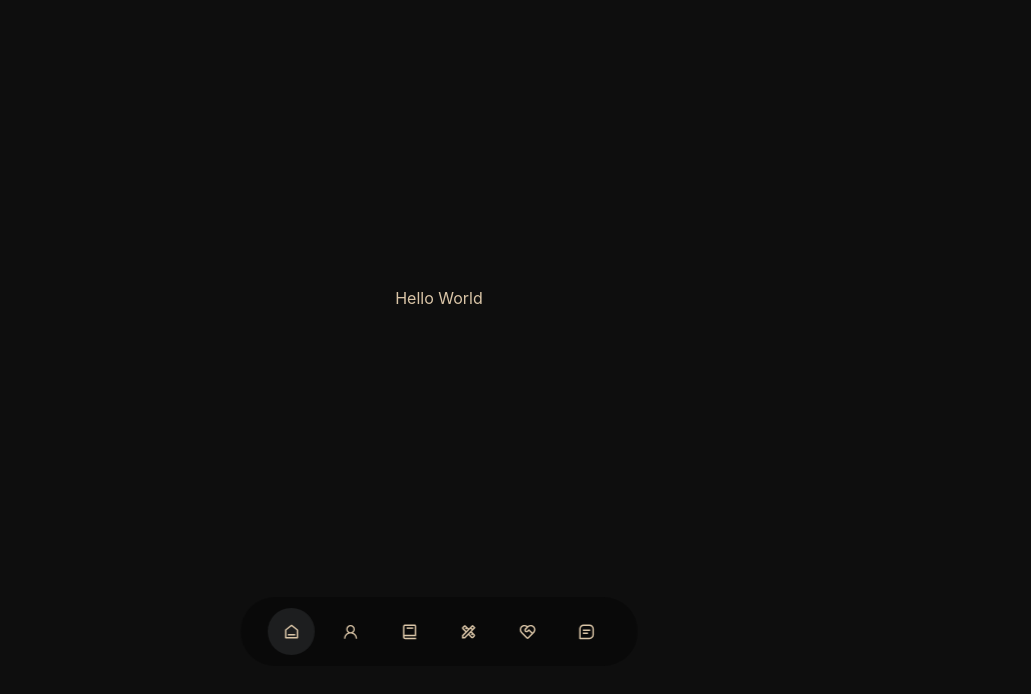
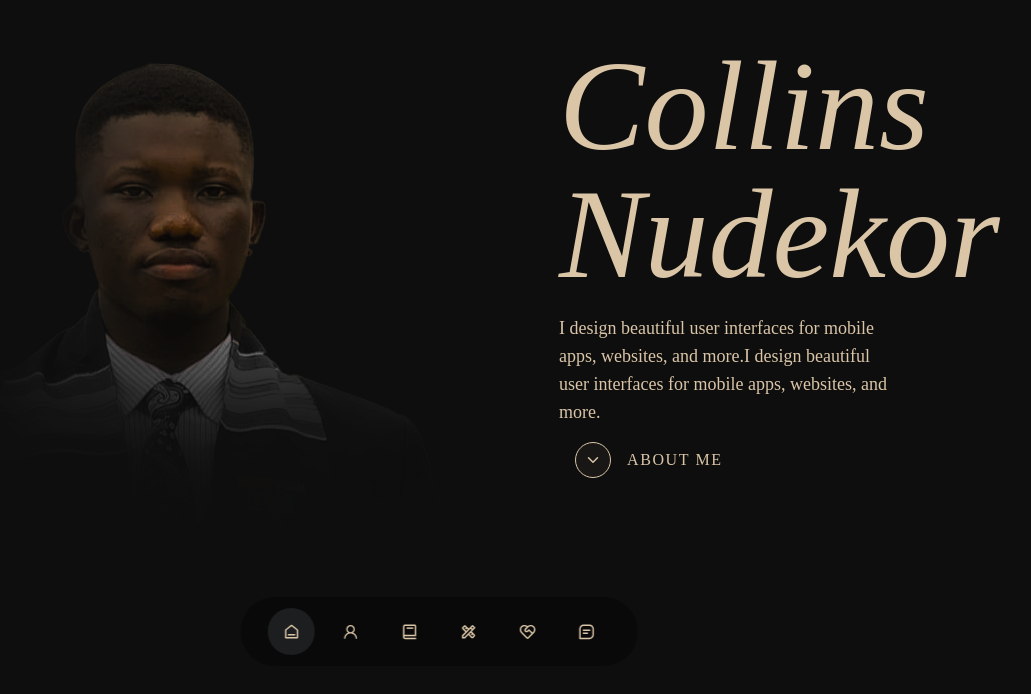
Before and after one commit to lins-n/Portfolio, a React (Create React App) app: page /about in a window 1280 px wide. Shown: the part 102-796 px from the top of the page, without its empty margins (201-1232 px from the left). Built offline with nearby package versions, Linux system fonts and the light colour scheme.

Commit message:
Started working on the about us page

```diff
--- a/src/Header.js
+++ b/src/Header.js
@@ -19,7 +19,7 @@ const Header = () => {
         whileInView={{ opacity: 1, y: 0 }}
         transition={{ duration: 1 }}
         viewport={{ once: true }}
-        className=" flex flex-col h-screen  w-full justify-center text-4xl lg:text-9xl md:text-6xl sm:text-6xl items-center p-4"
+        className=" flex flex-col h-screen  w-full justify-center text-4xl lg:text-8xl md:text-6xl sm:text-6xl items-center p-4"
       >
         <p className=" font-satoshi text-accent-color  text-center">
           Hi, I'm Collins
--- a/src/Pages/About.js
+++ b/src/Pages/About.js
@@ -1,9 +1,32 @@
 import React from "react";
+import me from "../images/me.png";
+import CTA from "../CTA";
 
 const About = () => {
   return (
-    <div className="flex justify-center items-center h-screen">
-      <p className="text-accent-color">Hello World</p>
+    <div className="container ">
+      <div className="w-full py-14">
+        <div className="xl:flex justify-between">
+          <img
+            src={me}
+            alt="Collins"
+            className="bg-no-repeat bg-cover shrink"
+          />
+          <div className=" w-full xl:w-2/3 p-16">
+            <p className="font-gambetta italic text-9xl text-accent-color pt-6 pb-4 text-center xl:text-left">
+              Collins <br /> Nudekor
+            </p>
+            <p className="font-satoshi w-full xl:w-3/4 text-lg text-accent-color text-center xl:text-left ">
+              I design beautiful user interfaces for mobile apps, websites, and
+              more.I design beautiful user interfaces for mobile apps, websites,
+              and more.
+            </p>
+            <div className="text-center xl:text-left">
+              <CTA>About me</CTA>
+            </div>
+          </div>
+        </div>
+      </div>
     </div>
   );
 };
--- a/src/Pages/DesignProject.js
+++ b/src/Pages/DesignProject.js
@@ -71,11 +71,11 @@ const DesignProject = () => {
           </div>
         </div>
 
-        <div className="grid grid-cols-1 md:grid-cols-2 lg:grid-cols-2 gap-4 ">
+        <div className="grid grid-cols-1 md:grid-cols-2 lg:grid-cols-2 gap-4  container ">
           <div className=" bg-secondary-bg/70 ">
             <img src={img6} className=" object-cover " />
           </div>
-          <div className=" bg-secondary-bg/70 ">
+          <div className=" bg-secondary-bg/70  ">
             <img src={img6} className=" object-cover " />
           </div>
           <div className=" bg-secondary-bg/70 ">
```
Also changed, not shown: src/images/me.png (added).
